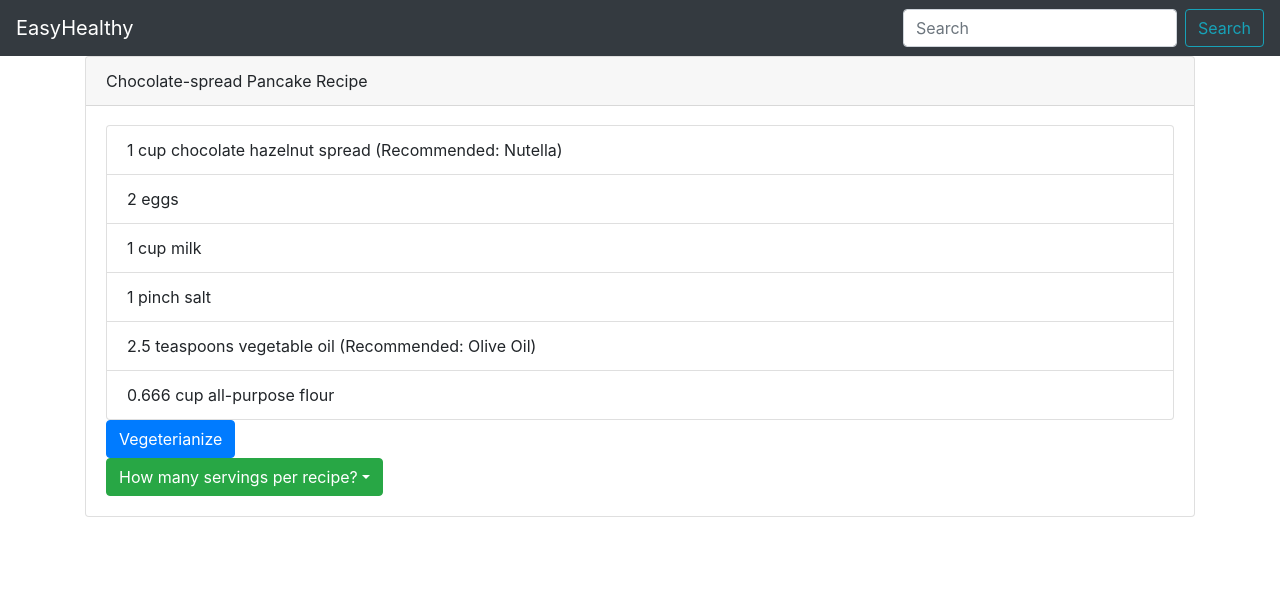
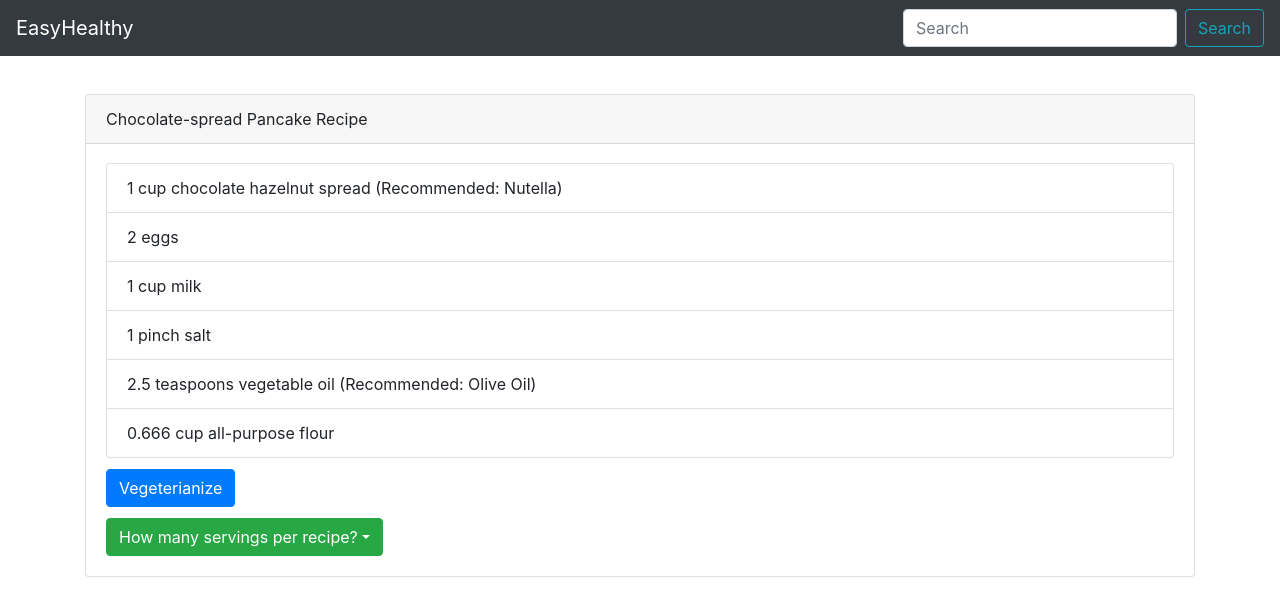
Before and after one commit to cs394-s20/Aqua, a React (Create React App) app in the folder socialize/: page / in a window 1280 px wide. Shown: the top 616 px of the page. Built offline with nearby package versions, Linux system fonts and the light colour scheme.

Commit message:
Margins are nice

```diff
--- a/socialize/src/App.css
+++ b/socialize/src/App.css
@@ -4,9 +4,14 @@
   width: 100%;
   max-width: 20000px;
   max-height: none;
+  margin-top: 3%;
 }
 @media (min-width: 1200px){
   .container{
     max-width: none;
   }
 }
+.veg-butt
+{
+  margin: 1% 0 1% 0;
+}
--- a/socialize/src/components/Home.js
+++ b/socialize/src/components/Home.js
@@ -103,7 +103,7 @@ class Home extends React.Component {
                 <IngredientList ingredients={this.state.ingredients} />
                 <div className = "OptionHolder">
 
-                <Button>Vegeterianize</Button>
+                <Button className="veg-butt">Vegeterianize</Button>
                   <Dropdown>
                     <Dropdown.Toggle variant="success" id="dropdown-basic">
                       How many servings per recipe?
```
